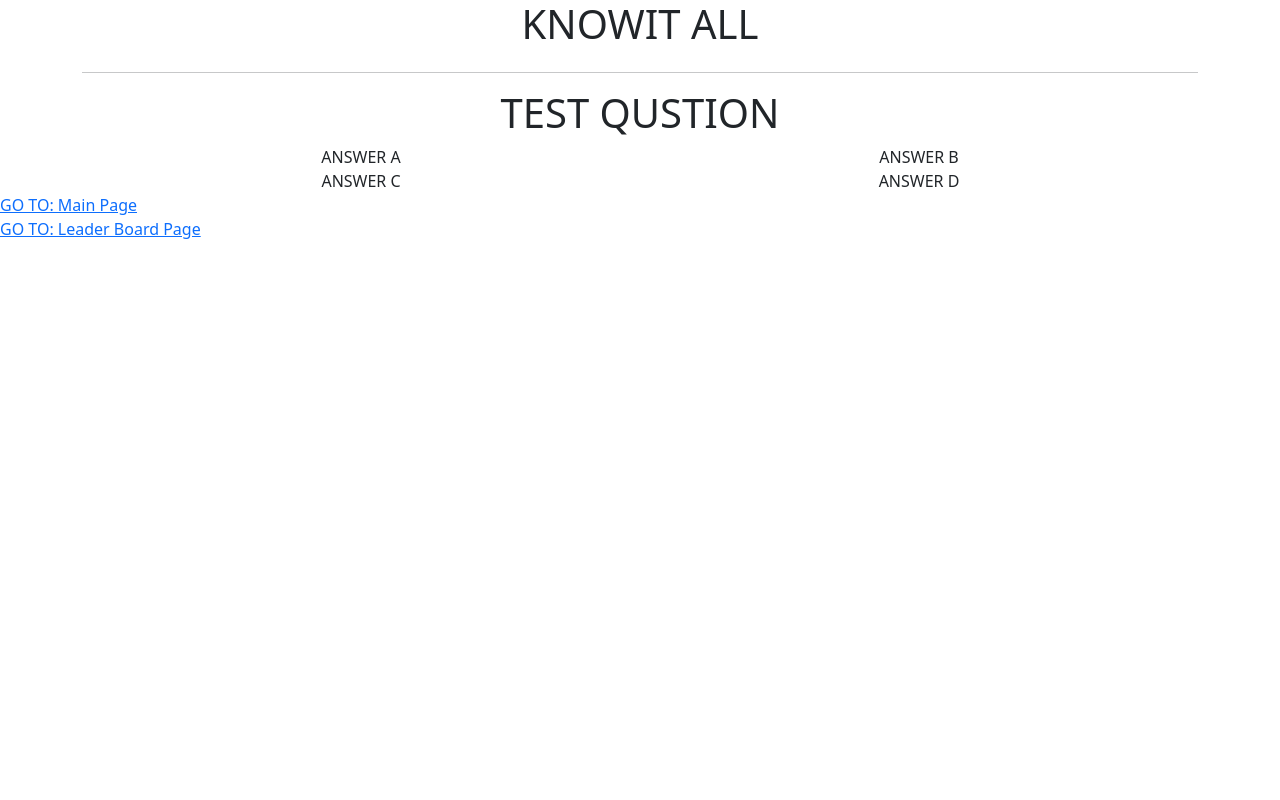
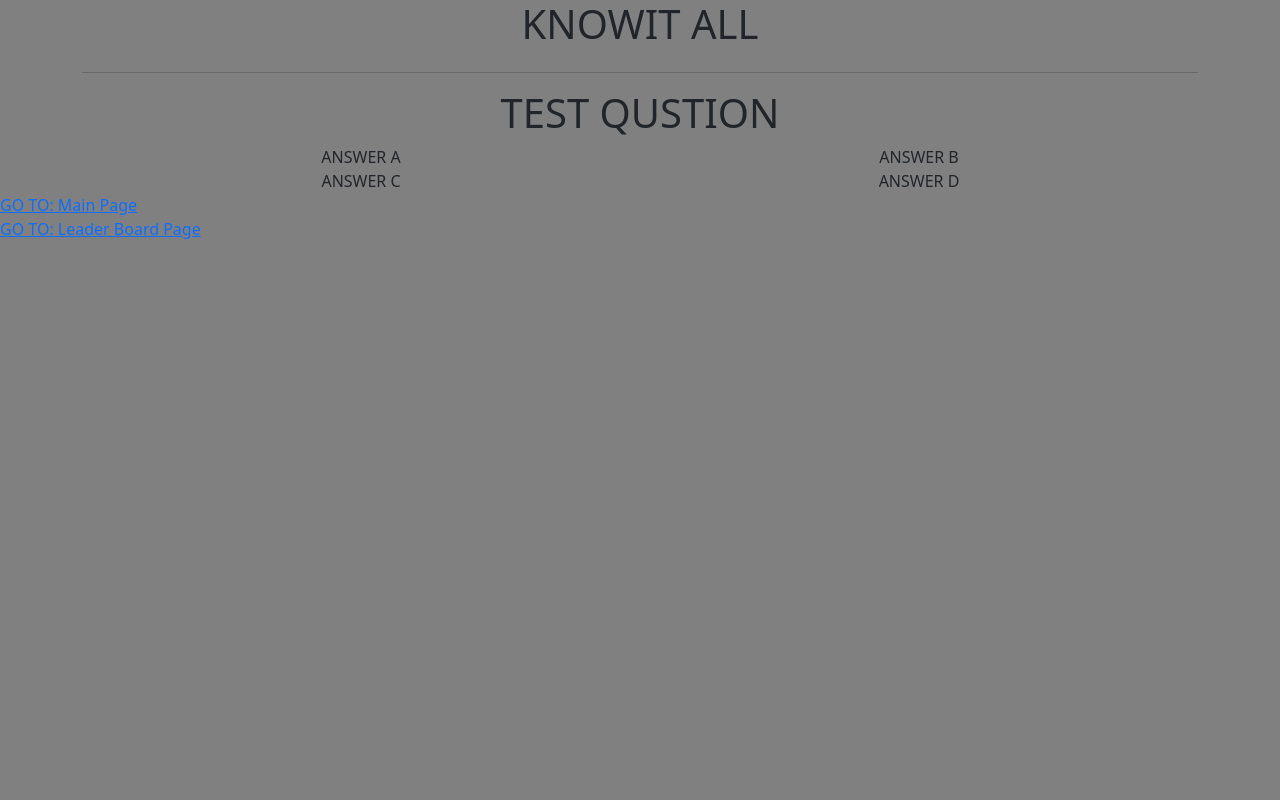
Before and after one commit to dmakius/KnowItAll-cs673, a Flask app: page /game in a window 1280 px wide. Run offline with Flask 2, Linux system fonts and the light colour scheme; data that the repository does not hold is empty.

Commit message:
boiler plate code: js anc css

```diff
--- /dev/null
+++ b/app/static/app.css
@@ -0,0 +1,3 @@
+body{
+	background-color: gray;
+}
--- /dev/null
+++ b/app/static/game.js
@@ -0,0 +1 @@
+alert("JavaScript is working on this page!");
--- a/app/templates/game.html
+++ b/app/templates/game.html
@@ -7,6 +7,8 @@
 		<!-- BOOTSTRAP:JS -->
 		<script src="https://cdn.jsdelivr.net/npm/bootstrap@5.1.1/dist/js/bootstrap.bundle.min.js" integrity="sha384-/bQdsTh/da6pkI1MST/rWKFNjaCP5gBSY4sEBT38Q/9RBh9AH40zEOg7Hlq2THRZ" crossorigin="anonymous"></script>
 
+		<link href="/static/app.css" rel="stylesheet">
+		<script src="/static/game.js"></script
 	</head>
 
 	<body>
```
